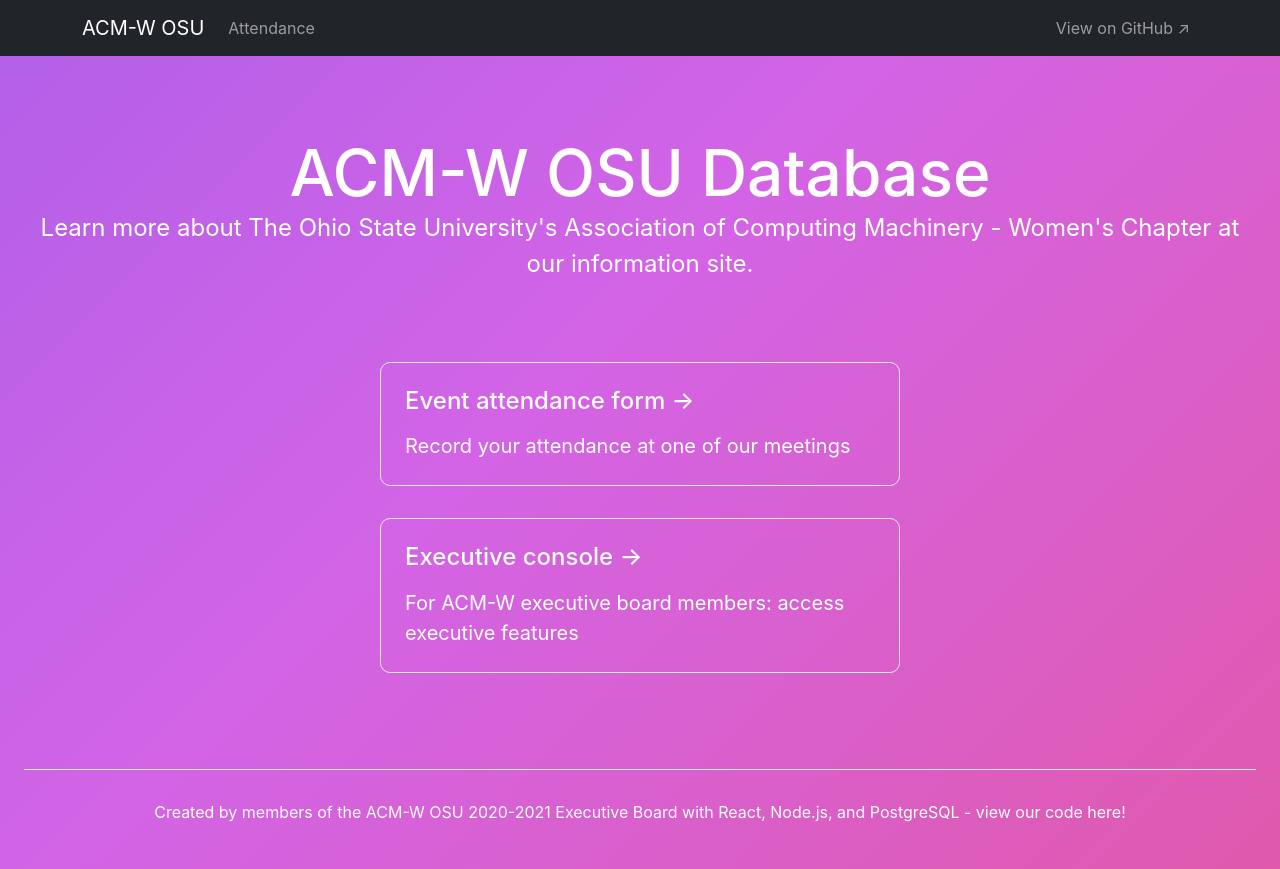
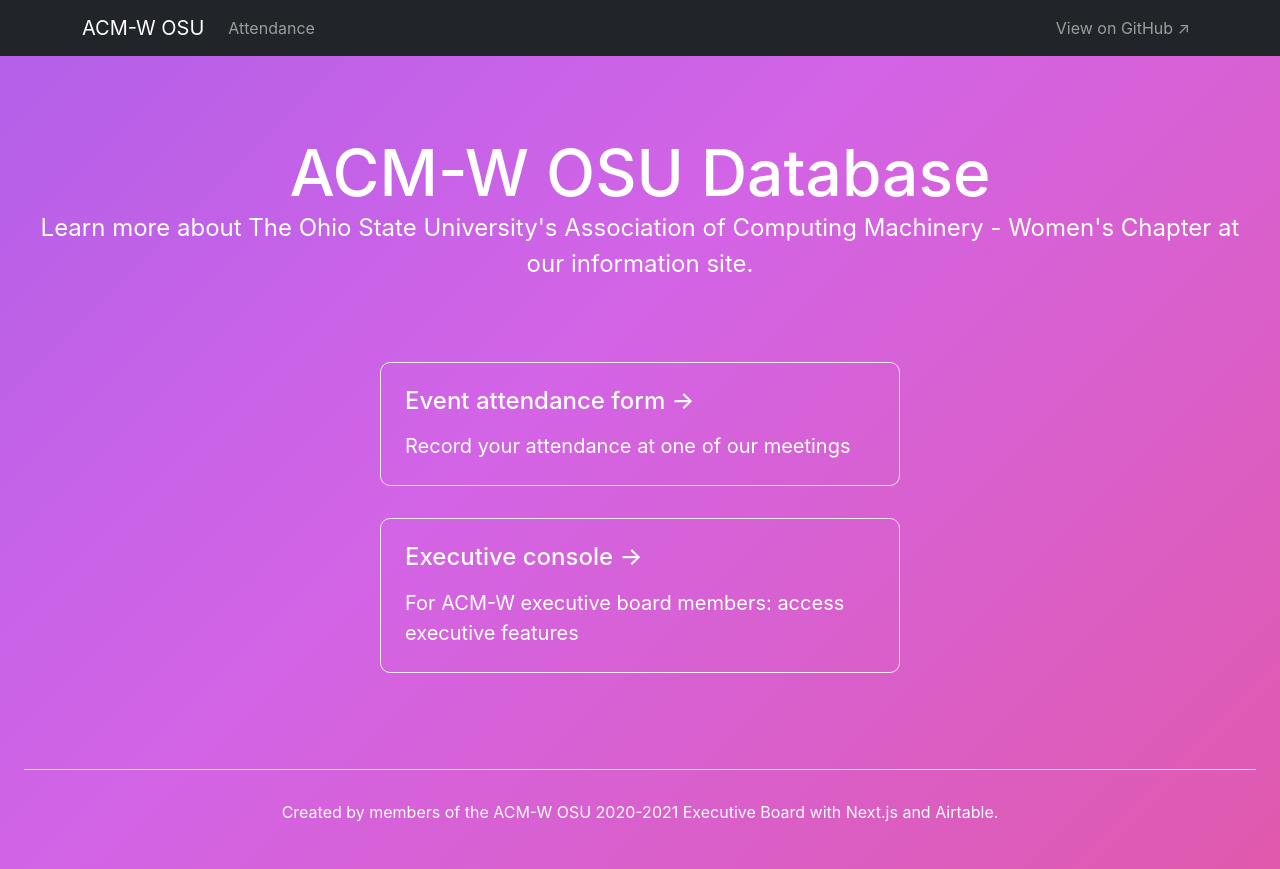
Before and after one commit to jgeorge37/acmwosu-db, a Next.js app: page / in a window 1280 px wide. Built offline with nearby package versions, Linux system fonts and the light colour scheme.

Commit message:
link to airtable instead of signin

```diff
--- a/pages/index.js
+++ b/pages/index.js
@@ -24,26 +24,15 @@ const Home =  (props) => {
             <h3>Event attendance form &rarr;</h3>
             <p>Record your attendance at one of our meetings</p>
           </a>
-          {/*
-          <a href={props.user && props.user.is_exec !== null ? "/scholarshipprogress" : "/signin?to=ghc"} className={styles.card}>
-            <h3>GHC scholarship progress &rarr;</h3>
-            <p>For GHC scholarship recipients: view your progress on the scholarship requirements</p>
-          </a>
-          */}
-
-          { !(props.user && props.user.is_exec === false) &&  // do not show to gh-only users since they can't access this anyway
-            <a href={props.user && props.user.is_exec ? "/execdashboard" : "/signin?to=exec"} className={styles.card}>
+          <a href={"https://airtable.com/"} className={styles.card}>
               <h3>Executive console &rarr;</h3>
               <p>For ACM-W executive board members: access executive features</p>
           </a>
-          }
-
         </div>
       </main>
 
       <footer className={styles.footer}>
-        <p>Created by members of the ACM-W OSU 2020-2021 Executive Board with React, Node.js, and PostgreSQL -
-          view our code <a target="_blank" href="https://github.com/jgeorge37/acmwosu-db">here</a>!</p>
+        <p>Created by members of the ACM-W OSU 2020-2021 Executive Board with Next.js and Airtable.</p>
       </footer>
     </div>
   )
```
